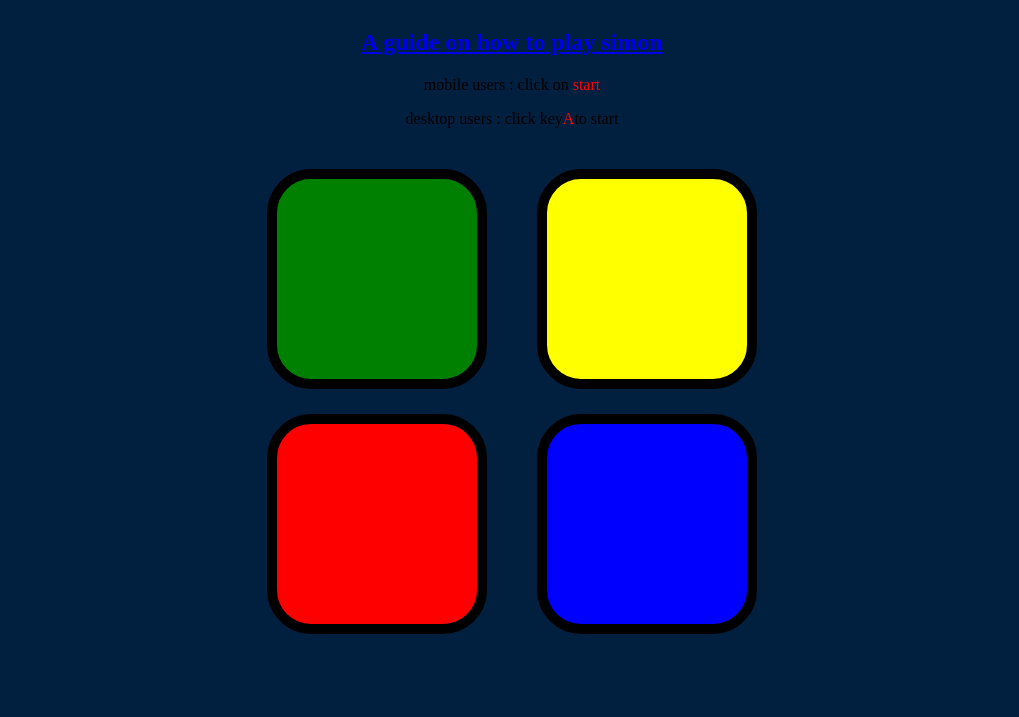
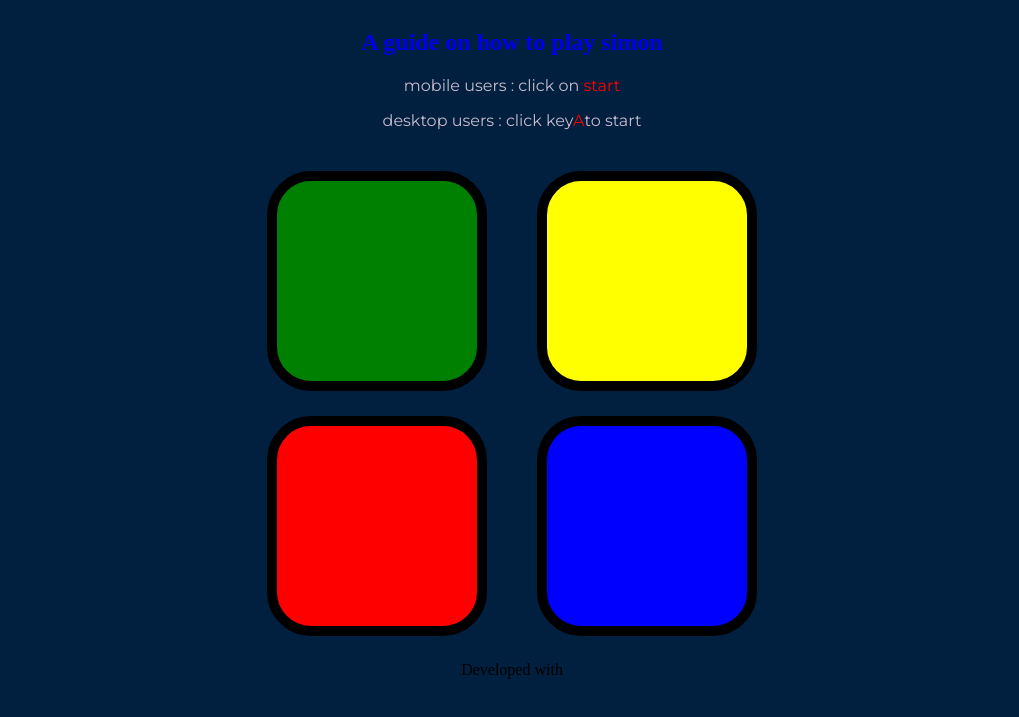
Before and after one commit to srinivas232003/Simon_game, a plain HTML site: page index.html in a window 1280 px wide. Shown: the part 83-800 px from the top of the page, without its empty margins (128-1147 px from the left). Drawn offline with nearby package versions, Linux system fonts and the light colour scheme.

Commit message:
new changes

```diff
--- a/index.html
+++ b/index.html
@@ -43,5 +43,7 @@
   <script src="index.js"></script>
 
 </body>
-
+<footer>
+  Developed with
+</footer>
 </html>
--- a/index.js
+++ b/index.js
@@ -12,7 +12,7 @@ $(document).keypress(function(){
 start=(e)=>{
 $(e).fadeIn(300).fadeOut(300).fadeIn(300).fadeOut(300).fadeIn(300).click(function(){
     if(!started){
-        nextsequence()
+         nextsequence()
         print(level);
         started=true;
     }
--- a/styles.css
+++ b/styles.css
@@ -7,7 +7,14 @@
   text-align: center;
   background-color: #011F3F;
 }
+a{
+  text-decoration: none;
+}
+#st{
+  color:#C9BBCF;
+  font-family: 'Montserrat', sans-serif;
 
+}
 #level-title {
   font-family: 'Press Start 2P', cursive;
   font-size: 3rem;
@@ -86,6 +93,6 @@
     margin-bottom:1.8rem;
     color:#C9BBCF;
     font-family: 'Montserrat', sans-serif;
-    ;
+
   }
    }
```
